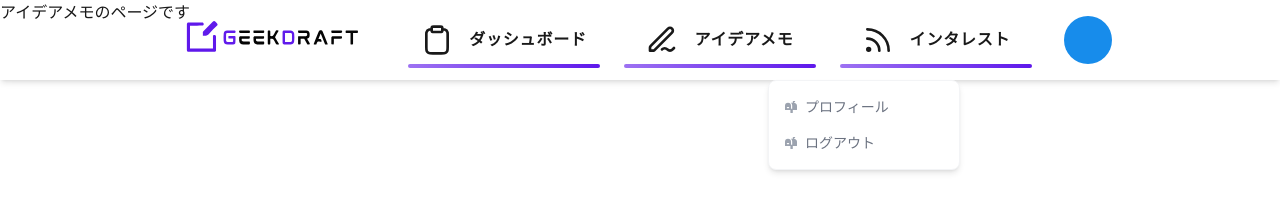
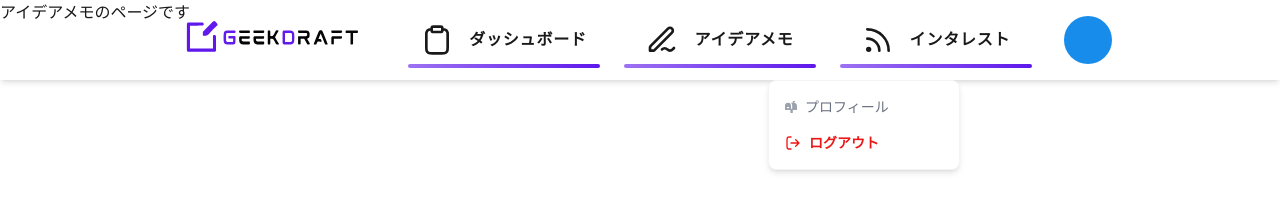
Before and after one commit to mamenz752/GeekDraft-Frontend, a Next.js app: page /memos in a window 1280 px wide. Both pictures are taken after a click on the button 1088 px from the left and 40 px from the top of the page. Shown: the top 223 px of the page. Built offline with nearby package versions, Linux system fonts and the light colour scheme; a web font is replaced by a local one.

Commit message:
feat: Logoutボタンの実装

```diff
--- a/app/components/common/ProfileMenu.tsx
+++ b/app/components/common/ProfileMenu.tsx
@@ -1,5 +1,7 @@
 import Link from 'next/link';
 import React, { FC }  from 'react'
+import LogoutIcon from './icons/LogoutIcon';
+import { signOut } from 'next-auth/react';
 
 type Props = {
     isProfileMenuOpen: boolean;
@@ -28,17 +30,17 @@ const ProfileMenu: FC<Props> = ({ isProfileMenuOpen }) => {
                     </Link>
                 </li>
                 <li>
-                    <Link href="#" className="flex items-center text-gray-500 dark:text-gray-400 hover:text-blue-600 dark:hover:text-blue-500 group">
-                        <span className="sr-only">Newsletter</span>
-                        <svg className="w-3 h-3 me-2 text-gray-400 dark:text-gray-500 group-hover:text-blue-600 dark:group-hover:text-blue-500" aria-hidden="true" xmlns="http://www.w3.org/2000/svg" fill="currentColor" viewBox="0 0 20 20">
-                            <path d="m17.418 3.623-.018-.008a6.713 6.713 0 0 0-2.4-.569V2h1a1 1 0 1 0 0-2h-2a1 1 0 0 0-1 1v2H9.89A6.977 6.977 0 0 1 12 8v5h-2V8A5 5 0 1 0 0 8v6a1 1 0 0 0 1 1h8v4a1 1 0 0 0 1 1h2a1 1 0 0 0 1-1v-4h6a1 1 0 0 0 1-1V8a5 5 0 0 0-2.582-4.377ZM6 12H4a1 1 0 0 1 0-2h2a1 1 0 0 1 0 2Z"/>
-                        </svg>
-                        ログアウト
-                    </Link>
+                    <button
+                        className="flex items-center gap-2 font-bold text-geek-red-60 hover:opacity-60 group"
+                        onClick={() => signOut({ callbackUrl: '/' })}
+                    >
+                        <span className="sr-only">Logout</span>
+                        <LogoutIcon />
+                        <p>ログアウト</p>
+                    </button>
                 </li>
             </ul>
         </div>
-
     </div>
   )
 }
--- /dev/null
+++ b/app/components/common/icons/LogoutIcon.tsx
@@ -0,0 +1,11 @@
+import React from 'react'
+
+const LogoutIcon = () => {
+  return (
+    <svg width="100%" height="100%" viewBox="0 0 24 24" fill="none" xmlns="http://www.w3.org/2000/svg" className="w-4 h-4 text-geek-red-60">
+        <path d="M16 17L21 12M21 12L16 7M21 12H9M9 3H7.8C6.11984 3 5.27976 3 4.63803 3.32698C4.07354 3.6146 3.6146 4.07354 3.32698 4.63803C3 5.27976 3 6.11984 3 7.8V16.2C3 17.8802 3 18.7202 3.32698 19.362C3.6146 19.9265 4.07354 20.3854 4.63803 20.673C5.27976 21 6.11984 21 7.8 21H9" stroke="currentColor" strokeWidth="2" strokeLinecap="round" strokeLinejoin="round"/>
+    </svg>
+  )
+}
+
+export default LogoutIcon
--- a/app/dashboard/Dashboard.tsx
+++ b/app/dashboard/Dashboard.tsx
@@ -1,35 +1,22 @@
 "use client"
 
-import { useSession, signOut } from "next-auth/react"
-import Link from "next/link"
+import { useSession } from "next-auth/react"
 
 const Dashboard = () => {
   const {data: session} = useSession();
 
   if (session) {
     return (
-      <div className="absolute top-24 z-10">
+      <div className="absolute top-24">
           <p>login: {session?.user?.name}</p>
           <p>email: {session?.user?.email}</p>
-          <Link href="/login">
-          <button
-            className="p-8"
-            onClick={() => {
-              // "use server"
-              signOut()
-            }
-          }
-          >
-              ログアウト
-          </button>
-          </Link>
       </div>
     )
   }
 
   return (
     <div className="absolute top-24">
-     <p>Not login</p>
+      <p>Not login</p>
     </div>
   )
 }
```
